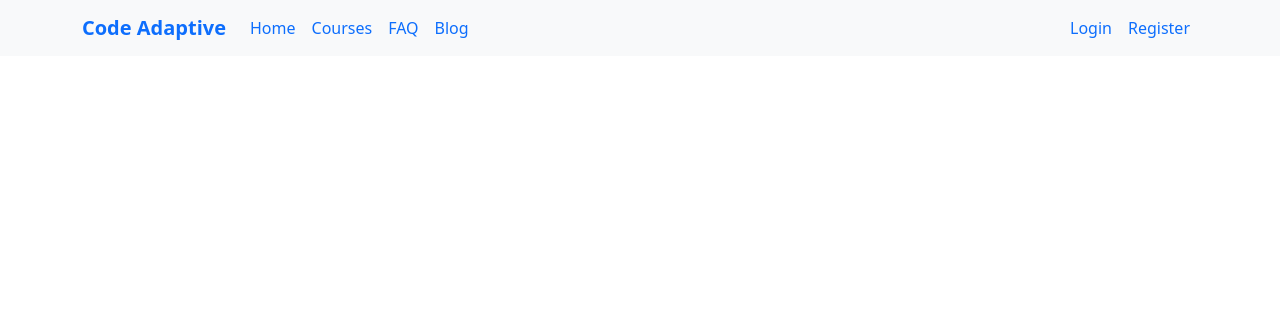
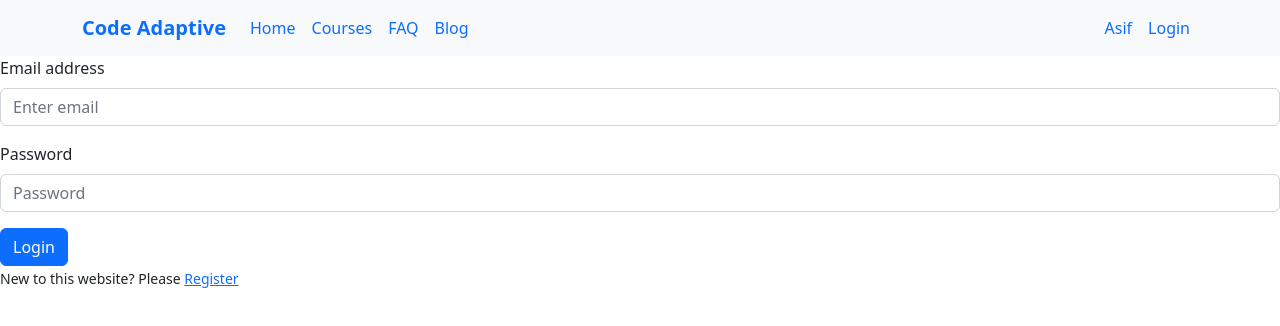
Before and after one commit to AsifKarim7/code-adaptive-client, a React (Create React App) app: page /login in a window 1280 px wide. Shown: the top 326 px of the page. Built offline with nearby package versions, Linux system fonts and the light colour scheme.

Commit message:
setting up authentication and login and reg pages

```diff
--- a/src/Contexts/AuthProvider.js
+++ b/src/Contexts/AuthProvider.js
@@ -1,10 +1,20 @@
 import React from 'react';
+import { createContext } from 'react';
 
-const AuthProvider = () => {
+
+export const AuthContext = createContext();
+
+const AuthProvider = ({ children }) => {
+
+    const user = { displayName: 'Asif' }
+
+
+    const authInfo = { user }
+
     return (
-        <div>
-
-        </div>
+        <AuthContext.Provider value={authInfo}>
+            {children}
+        </AuthContext.Provider>
     );
 };
 
--- a/src/Pages/Login/Login.js
+++ b/src/Pages/Login/Login.js
@@ -1,10 +1,28 @@
 import React from 'react';
+import Form from 'react-bootstrap/Form';
+import Button from 'react-bootstrap/Button';
+import { Link } from 'react-router-dom';
 
 const Login = () => {
     return (
-        <div>
+        <Form>
+            <Form.Group className="mb-3" controlId="formBasicEmail">
+                <Form.Label>Email address</Form.Label>
+                <Form.Control name="email" type="email" placeholder="Enter email" required />
 
-        </div>
+            </Form.Group>
+
+            <Form.Group className="mb-3" controlId="formBasicPassword">
+                <Form.Label>Password</Form.Label>
+                <Form.Control name="password" type="password" placeholder="Password" required />
+            </Form.Group>
+
+            <Button variant="primary" type="submit">
+                Login
+            </Button>
+
+            <p><small>New to this website? Please <Link to='/register'>Register</Link></small></p>
+        </Form>
     );
 };
 
--- a/src/Pages/Registration/Registration.js
+++ b/src/Pages/Registration/Registration.js
@@ -1,9 +1,38 @@
 import React from 'react';
+import Button from 'react-bootstrap/Button';
+import Form from 'react-bootstrap/Form';
+import { Link } from 'react-router-dom';
 
 const Registration = () => {
     return (
-        <div>
+        <div className='w-50 mx-auto'>
+            <h3 className='text-primary'>Please Register !!!</h3>
+            <Form>
+                <Form.Group className="mb-3" controlId="formBasicName">
+                    <Form.Label>Your Name</Form.Label>
+                    <Form.Control type="text" name='name' placeholder="Enter Name" required />
+                </Form.Group>
 
+                <Form.Group className="mb-3" controlId="formBasicEmail">
+                    <Form.Label>Photo URL</Form.Label>
+                    <Form.Control name="photoURL" type="text" placeholder="Phot URL" />
+                </Form.Group>
+
+                <Form.Group className="mb-3" controlId="formBasicEmail">
+                    <Form.Label>Email address</Form.Label>
+                    <Form.Control type="email" name='email' placeholder="Enter email" required />
+                </Form.Group>
+
+                <Form.Group className="mb-3" controlId="formBasicPassword">
+                    <Form.Label>Password</Form.Label>
+                    <Form.Control type="password" name='password' placeholder="Password" required />
+                </Form.Group>
+
+                <Button variant="primary" type="submit">
+                    Register
+                </Button>
+            </Form>
+            <p><small>Already have an account? Please <Link to='/login'>Log in</Link></small></p>
         </div>
     );
 };
--- a/src/Pages/Shared/Header/Header.js
+++ b/src/Pages/Shared/Header/Header.js
@@ -3,8 +3,12 @@ import Container from 'react-bootstrap/Container';
 import { Link } from 'react-router-dom';
 import Nav from 'react-bootstrap/Nav';
 import Navbar from 'react-bootstrap/Navbar';
+import { useContext } from 'react';
+import { AuthContext } from '../../../Contexts/AuthProvider';
 
 const Header = () => {
+    const { user } = useContext(AuthContext);
+
     return (
         <Navbar collapseOnSelect expand="lg" bg="light" variant="light">
             <Container>
@@ -18,8 +22,8 @@ const Header = () => {
                         <Nav.Link><Link className='text-decoration-none' to='/blog'>Blog</Link></Nav.Link>
                     </Nav>
                     <Nav>
+                        <Nav.Link><Link className='text-decoration-none' to='/'>{user?.displayName}</Link></Nav.Link>
                         <Nav.Link><Link className='text-decoration-none' to='/login'>Login</Link></Nav.Link>
-                        <Nav.Link><Link className='text-decoration-none' to='/register'>Register</Link></Nav.Link>
                     </Nav>
                 </Navbar.Collapse>
             </Container>
--- a/src/index.js
+++ b/src/index.js
@@ -4,11 +4,14 @@ import './index.css';
 import App from './App';
 import reportWebVitals from './reportWebVitals';
 import 'bootstrap/dist/css/bootstrap.min.css';
+import AuthProvider from './Contexts/AuthProvider';
 
 const root = ReactDOM.createRoot(document.getElementById('root'));
 root.render(
   <React.StrictMode>
-    <App />
+    <AuthProvider>
+      <App />
+    </AuthProvider>
   </React.StrictMode>
 );
 
```
